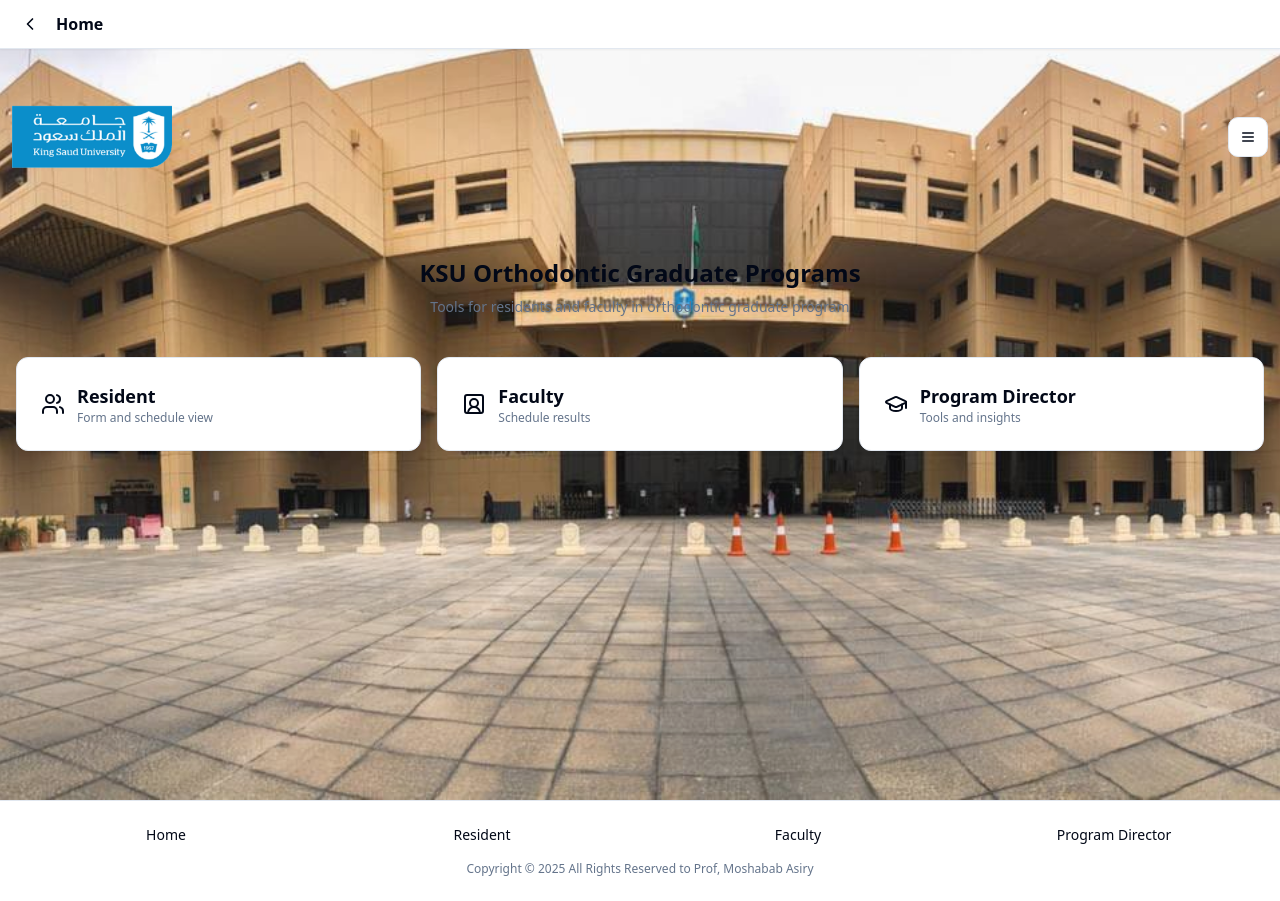
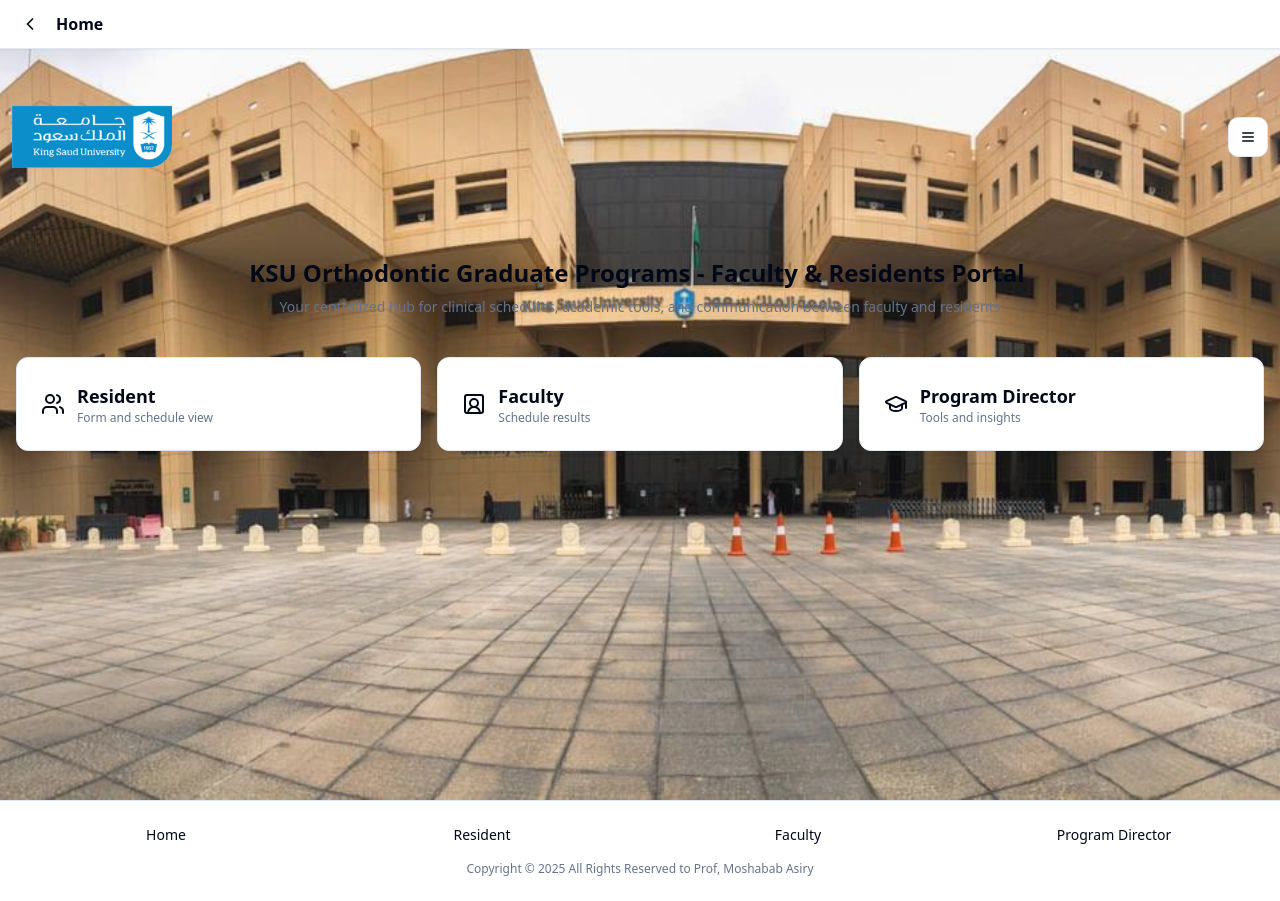
Before and after one commit to asiry1975/ksuorthopg, a React (Vite) app: page / in a window 1280 px wide. Built offline with nearby package versions, Linux system fonts and the light colour scheme.

Commit message:
Visual edit in Lovable
Edited UI in Lovable

```diff
--- a/src/pages/Index.tsx
+++ b/src/pages/Index.tsx
@@ -1,14 +1,12 @@
 import { GraduationCap, Users, UserSquare2 } from "lucide-react";
 import { Link } from "react-router-dom";
 import AppHeader from "@/components/AppHeader";
-
 const Index = () => {
-  return (
-    <div className="min-h-screen relative">
+  return <div className="min-h-screen relative">
       <AppHeader title="Home" />
       <header className="pt-8 pb-6 text-center">
-        <h1 className="text-2xl font-bold">KSU Orthodontic Graduate Programs</h1>
-        <p className="text-sm text-muted-foreground mt-2">Tools for residents and faculty in orthodontic graduate program</p>
+        <h1 className="text-2xl font-bold">KSU Orthodontic Graduate Programs -  Faculty &amp; Residents Portal </h1>
+        <p className="text-sm text-muted-foreground mt-2">Your centralized hub for clinical schedules, academic tools, and communication between faculty and residents</p>
       </header>
       <main className="container mx-auto p-4">
         <div className="grid grid-cols-1 sm:grid-cols-3 gap-4">
@@ -44,8 +42,6 @@ const Index = () => {
         </div>
       </main>
       <div aria-hidden="true" className="absolute inset-0 bg-[url('/lovable-uploads/ba2a01be-906d-4353-8786-be50ca9e1525.png')] bg-cover bg-center pointer-events-none opacity-95 -z-10" />
-    </div>
-  );
+    </div>;
 };
-
 export default Index;
```
